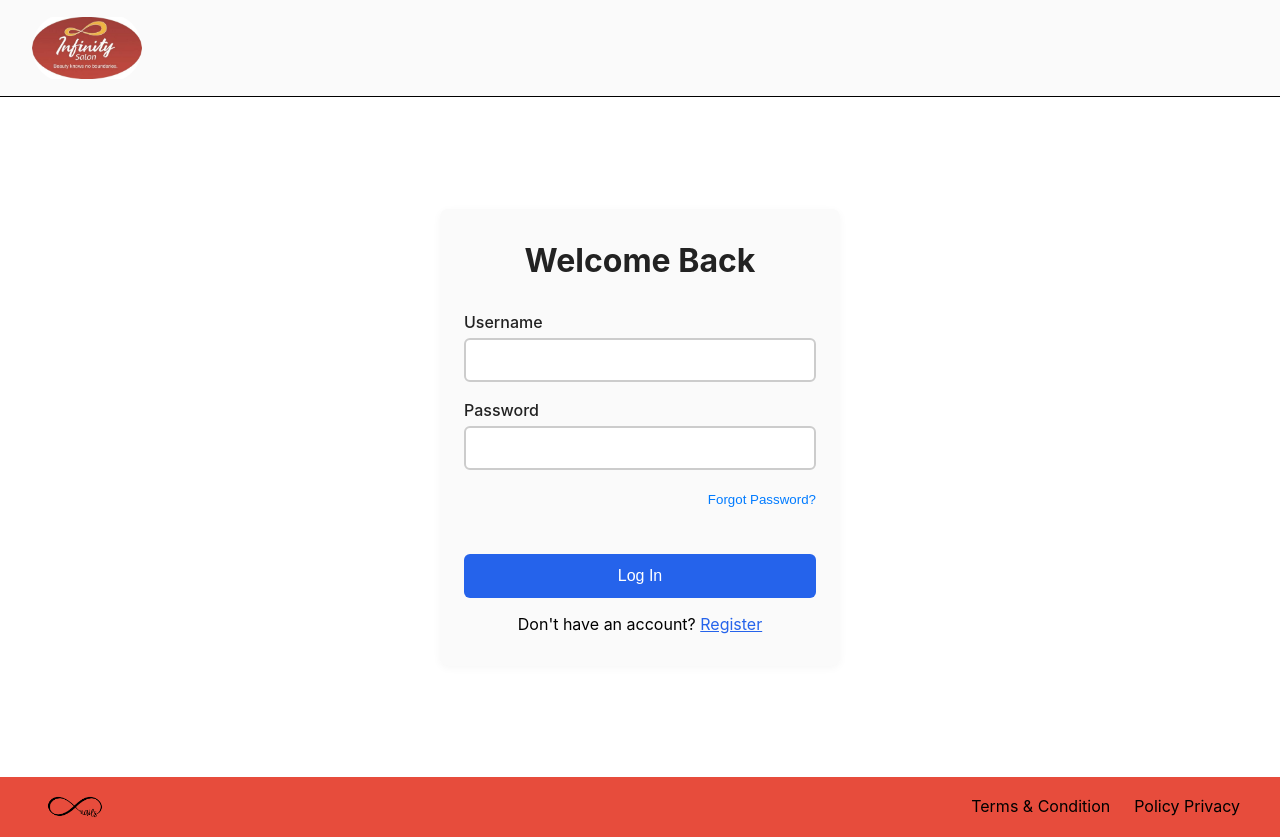
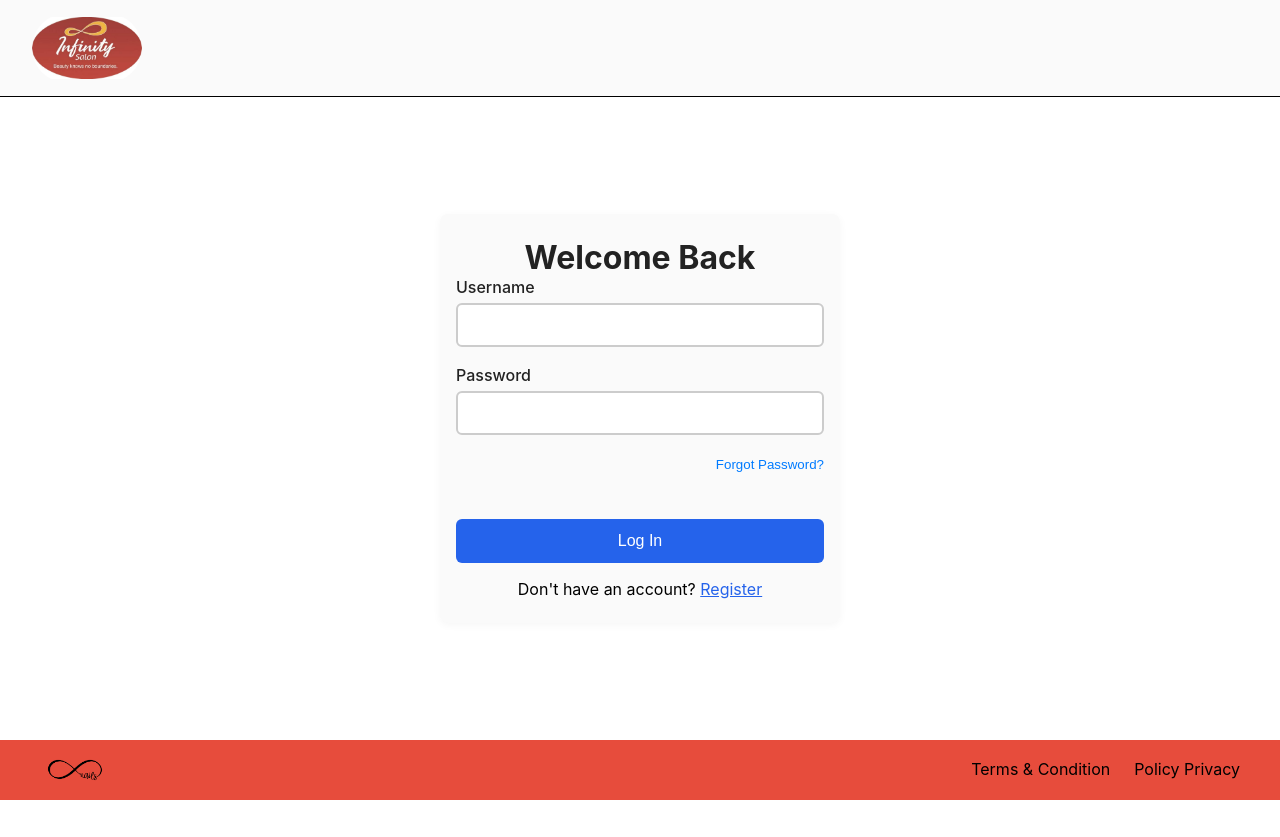
Before and after one commit to xavier4dinner/RegisterUI, a React (Vite) app in the folder Frontend/: page /login in a window 1280 px wide. After the commit the page ends 800 px from the top, so only its background shows below. Built offline with nearby package versions, Linux system fonts and the light colour scheme.

Commit message:
Improved UI

```diff
--- a/Frontend/App.jsx
+++ b/Frontend/App.jsx
@@ -13,7 +13,7 @@ import ResetPassword from './pages/Login/ResetPassword';
 import "./styles/Register.css";
 import "./styles/LoginForm.css";
 import AdminDashboard from './pages/Admin/AdminDashboard';
-
+//add endpoint cuz they 4 dashboard
 function App() {
   return (
     <Router>
@@ -23,9 +23,9 @@ function App() {
           <Route path="/register" element={<RegisterForm />} />
           <Route path="/forgot-password" element={<ForgotPassword />} />
           <Route path="/reset-password/:token" element={<ResetPassword />} />
-          <Route path="/dashboard" element={<AdminDashboard />} />
           <Route path="/" element={<Navigate to="/login" replace />} />
         </Route>
+        <Route path="/admin" element={<AdminDashboard />} />
       </Routes>
     </Router>
   );
--- a/Frontend/pages/Admin/AdminDashboard.jsx
+++ b/Frontend/pages/Admin/AdminDashboard.jsx
@@ -35,19 +35,17 @@ const AdminDashboard = () => {
             <div className="nav-item">Socials & Insights</div>
           </nav>
         </div>
-        <div className="main-content">
+        <div className="main-content" style={{ flex: 1 }}>
           {/* Header */}
-          <div className="header">
-            <div className="header-actions" style={{display: 'flex', alignItems: 'center', gap: 16}}>
-              <button className="notification-bell" aria-label="Notifications" style={{background: 'none', border: 'none', cursor: 'pointer', padding: 0}}>
+          <div className="header" style={{ display: 'flex', alignItems: 'center', justifyContent: 'flex-end', height: 64, background: '#fafafa', borderBottom: '1px solid #e0e0e0', padding: '0 24px' }}>
+            <button className="notification-bell" aria-label="Notifications" style={{ background: 'none', border: 'none', cursor: 'pointer', padding: 0, marginRight: 16 }}>
               <FiBell size={24} />
             </button>
-              <button className="header-profile-btn" aria-label="Profile">
+            <button className="header-profile-btn" aria-label="Profile" style={{ background: 'none', border: 'none', cursor: 'pointer', padding: 0 }}>
               <span className="header-profile-avatar">
                 <FiUser size={24} />
               </span>
             </button>
-            </div>
           </div>
         </div>
       </div>
--- a/Frontend/styles/LoginForm.css
+++ b/Frontend/styles/LoginForm.css
@@ -1,7 +1,29 @@
-.login-root {
+body, #root {
   min-height: 100vh;
   display: flex;
   flex-direction: column;
+}
+
+.login-root, .login-page {
+  min-height: 100vh;
+  display: flex;
+  flex-direction: column;
+}
+
+.login-main {
+  flex: 1 0 auto;
+  min-height: 0;
+  display: flex;
+  align-items: center;
+  justify-content: center;
+  padding: 0;
+}
+
+.footer {
+  flex-shrink: 0;
+}
+
+.login-root {
   background: #fff;
   font-family: Arial, sans-serif;
   overflow: hidden;
@@ -69,28 +91,20 @@
   object-fit: cover;
 }
 
-.login-main {
-  flex: 1;
-  display: flex;
-  align-items: center;
-  justify-content: center;
-  padding: 32px 0;
-}
-
 .login-form-container {
   width: 100%;
   max-width: 400px;
   background: #fafafa;
   border-radius: 8px;
   box-shadow: 0 2px 8px rgba(0,0,0,0.04);
-  padding: 32px 24px;
+  padding: 24px 16px;
 }
 
 .login-title {
   text-align: center;
   font-size: 2rem;
   font-weight: bold;
-  margin-bottom: 32px;
+  margin-bottom: 0;
   color: #222;
 }
 
--- a/Frontend/styles/Register.css
+++ b/Frontend/styles/Register.css
@@ -46,15 +46,12 @@ html, body {
 }
 
 .main {
-  flex: 1;
+  flex: 1 0 auto;
+  min-height: 0;
   display: flex;
+  align-items: center;
   justify-content: center;
-  align-items: center;
-  min-height: calc(100vh - 120px); /* header + footer height */
-  padding-top: 32px;
-  padding-bottom: 32px;
-  max-width: 100vw;
-  box-sizing: border-box;
+  padding: 0;
 }
 
 @media (min-width: 1800px) and (min-height: 1100px) {
@@ -261,6 +258,7 @@ html, body {
 }
 
 .footer {
+  flex-shrink: 0;
   width: 100vw;
   background: #e74c3c;
   height: 60px;
```
Also changed, not shown: 1 other file (tests, documents, lock files or other folders). Lines whose indentation alone changed are shown as unchanged.
